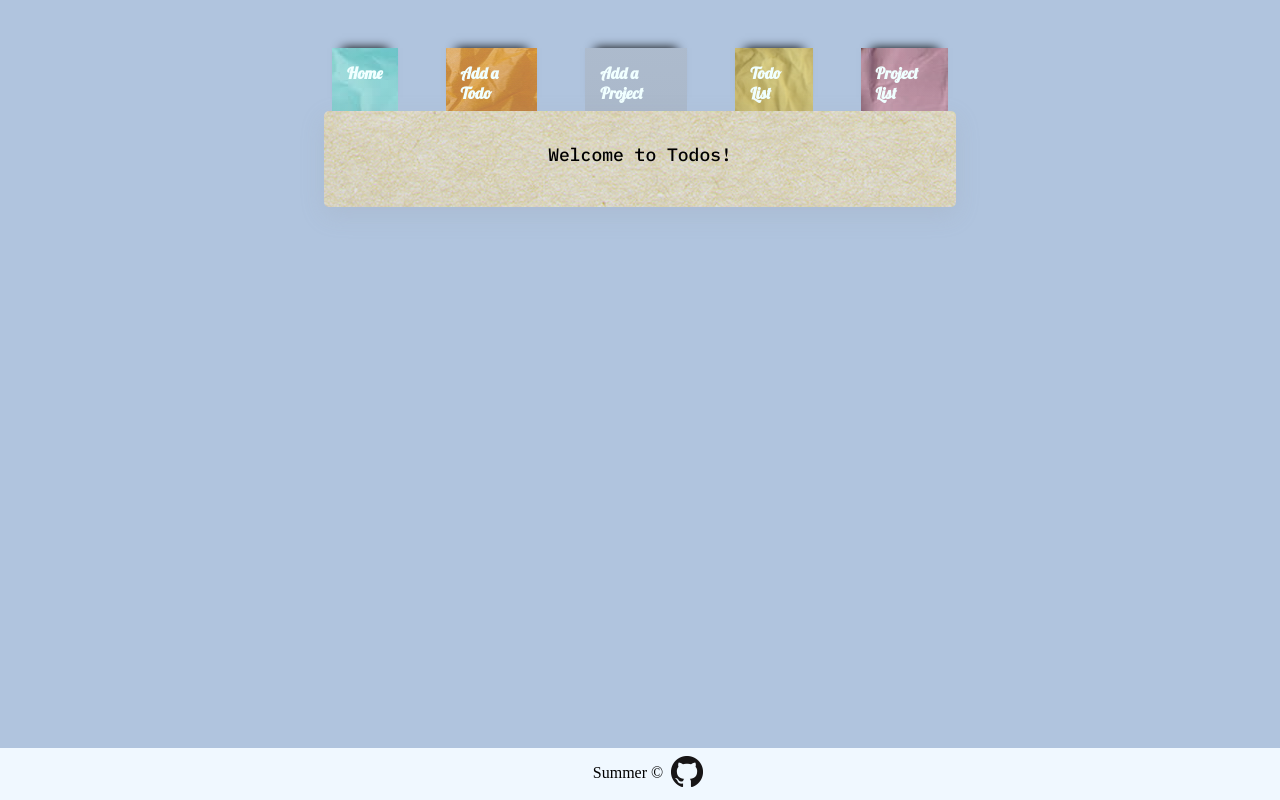
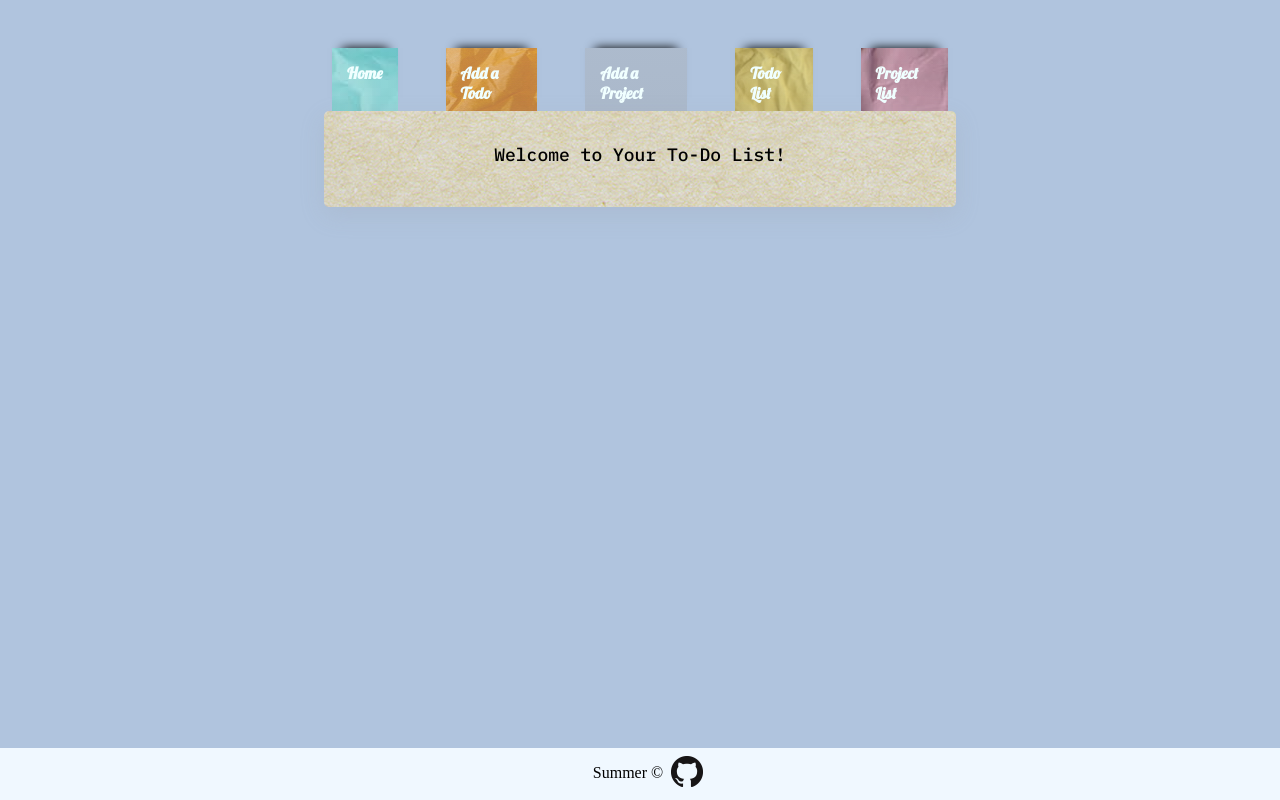
Before and after one commit to swatson9008/todos, a plain HTML site: page index.html in a window 1280 px wide. Drawn offline with Linux system fonts and the light colour scheme.

Commit message:
minor text changes

```diff
--- a/index.html
+++ b/index.html
@@ -16,7 +16,7 @@
         <div id="projectList"><button>Project List</button></div>
     </div>
     <div id="mainContainer">
-        <div id="toDoCover">Welcome to Todos!</div>
+        <div id="toDoCover">Welcome to Your To-Do List!</div>
         <div id="toDoCreation">
             <form>
             <label for="TDTitle">Title:</label>
```
